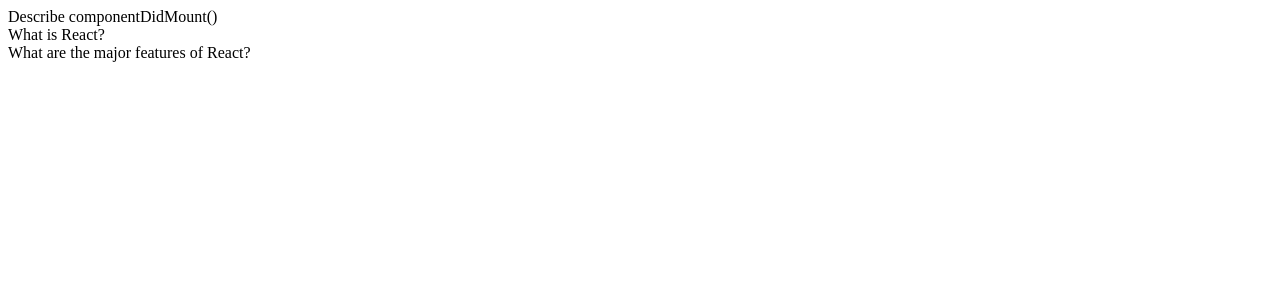
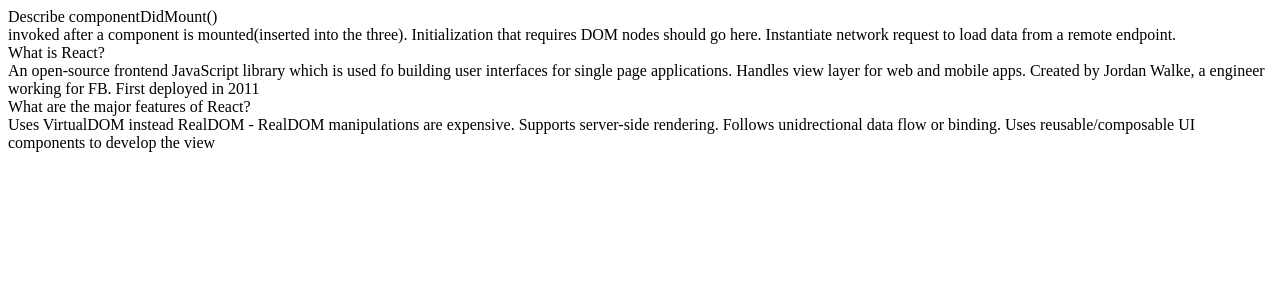
Before and after one commit to anthropovixen/flashcard-app, a React (Create React App) app: page / in a window 1280 px wide. Shown: the top 300 px of the page. Built offline with nearby package versions, Linux system fonts and the light colour scheme.

Commit message:
Update Flashcard.js
Create style for card. Remove testing div with flipping content.

```diff
--- a/src/Flashcard.js
+++ b/src/Flashcard.js
@@ -8,9 +8,13 @@
 	 * Toggling the current flip to the other option.
 	 */
 	return (
-		<div onClick={() => setFlip(!flip)}>
-			{/** if flip is true, we should return the answer, otherwise we should return the question*/}
-			{flip ? flashcard.answer : flashcard.question}
+		<div
+			/** Use classes to style cards. Set the dynamic classes with default React and JavaScript. To have a static class of card and a flip class determined by the flip variable declared at initialization. If flip is true we want to have flip class, otherwise we'll have just a blank class. */
+			className={`card ${flip ? 'flip' : ''}`}
+			onClick={() => setFlip(!flip)}
+		>
+			<div className="front">{flashcard.question}</div>
+			<div className="back">{flashcard.answer}</div>
 		</div>
 	);
 }
```
